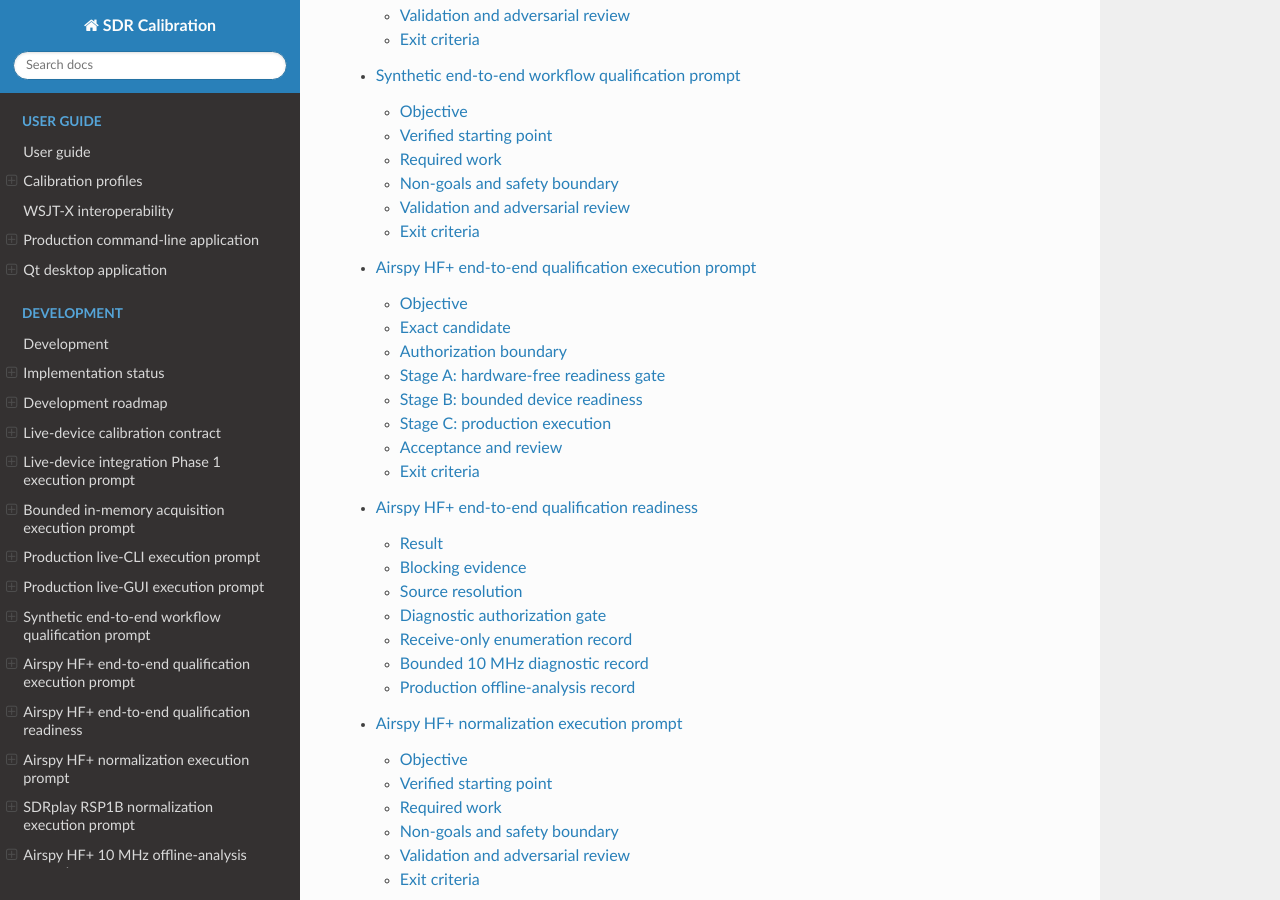
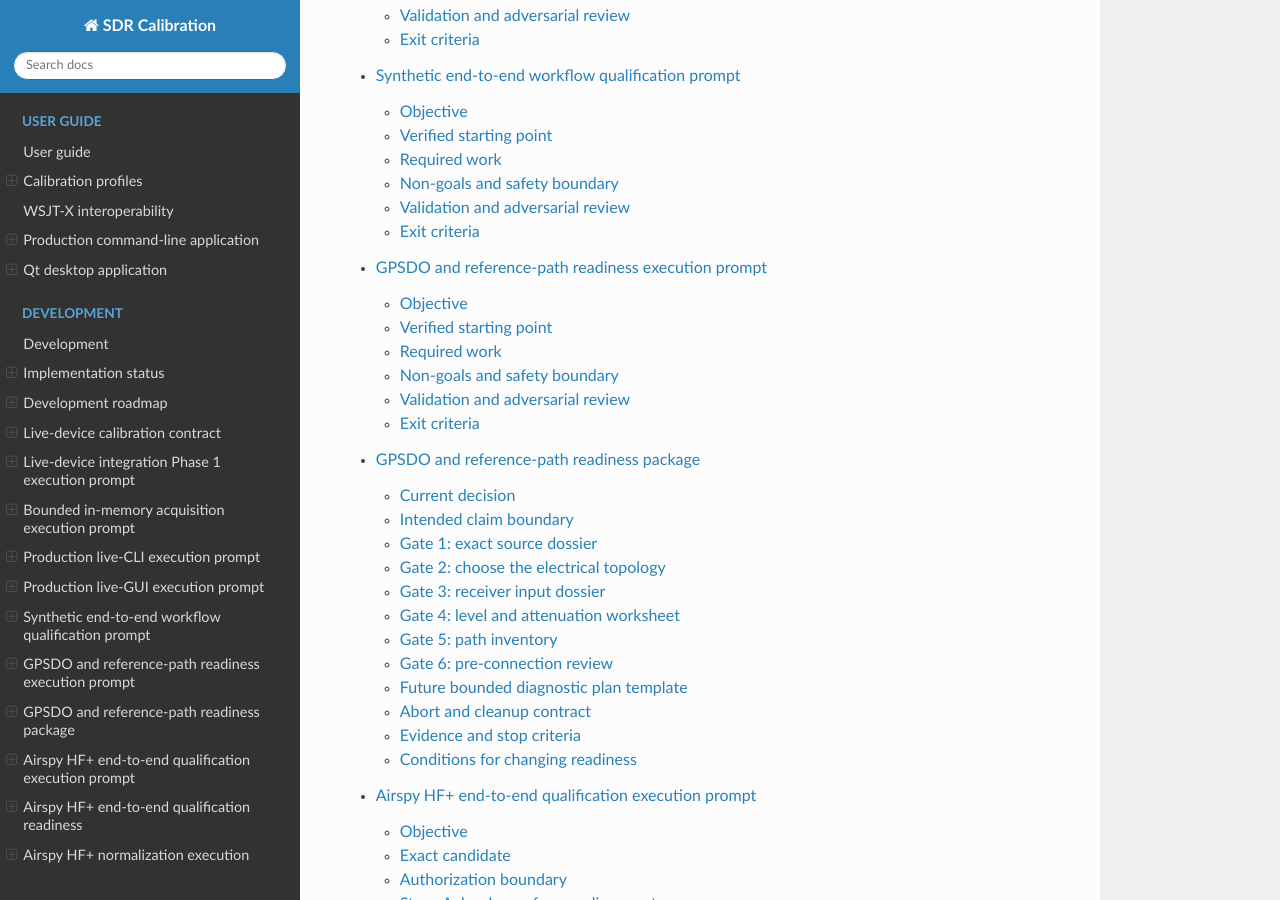
Before and after one commit to lbussy/SDR-Calibration, a Sphinx documentation site: the page built from docs/index.md, in a window 1280 px wide and 900 px high, scrolled down 2364 px. Built offline with Sphinx 7.4.7 and the Read the Docs theme 3.1.0, drawn with Linux system fonts in a browser that asks for light colours; part of the change alters nothing that is shown.

````diff
--- /dev/null
+++ b/docs/development/gpsdo-reference-path-readiness-execution-prompt.md
@@ -0,0 +1,71 @@
+# GPSDO and reference-path readiness execution prompt
+
+## Objective
+
+Prepare a complete, reviewable, documentation-only readiness package for a
+future GPS-disciplined reference connection. Define the information, safety
+calculations, topology decision, evidence, bounded execution-plan fields, abort
+conditions, cleanup, and approval gates required before connecting the source
+to an SDR.
+
+## Verified starting point
+
+- Airspy HF+ Discovery serial `2f52ff5de72635ba` and SDRplay RSP1B serial
+  `2404058C60` are qualified only for their retained bounded captures.
+- Their 10 MHz antenna samples were rejected by the unchanged production
+  estimator and do not establish WWV suitability or calibration.
+- A GPSDO has been ordered, but its exact model, received condition, outputs,
+  level, impedance, lock behavior, traceability, and suitability have not been
+  established in this repository.
+- No approved physical connection plan exists. End-to-end calibration remains
+  paused.
+
+## Required work
+
+1. Define the exact source-identification, output, traceability, environmental,
+   warm-up, lock, and uncertainty evidence required after receipt.
+2. Require an explicit choice between using a supported receiver reference-
+   clock input and injecting an attenuated signal into an RF input. Never treat
+   those ports or electrical contracts as interchangeable.
+3. Define receiver-specific evidence for the exact input port, impedance,
+   absolute maximum level, recommended test level, DC tolerance, protection,
+   bandwidth, and any driver-visible clock/configuration state.
+4. Provide reviewable level-conversion and worst-case attenuation calculations
+   without supplying values that have not been verified.
+5. Inventory every splitter, attenuator, DC block, adapter, cable, terminator,
+   and measurement instrument, including ratings, losses, uncertainties, and
+   connector/impedance compatibility.
+6. Define pre-connection, connection, bounded receive, abort, cleanup, and
+   independent evidence-review gates. Leave exact commands and settings blank
+   until the equipment and one bounded test are separately approved.
+7. State the current readiness decision and the evidence needed to change it.
+
+## Non-goals and safety boundary
+
+- Do not connect, power, configure, enumerate, or stream from any hardware.
+- Do not infer electrical suitability from an order listing, connector shape,
+  nominal frequency, product family, or unverified web description.
+- Do not prescribe attenuation, signal level, splitter topology, clock mode,
+  capture settings, or commands before exact source and receiver evidence is
+  available.
+- Do not claim traceability, reference class, uncertainty, calibration
+  accuracy, device support, or end-to-end qualification.
+- Do not change code, schemas, dependencies, estimator thresholds, or existing
+  capture and calibration claims.
+
+## Validation and adversarial review
+
+Build the Sphinx documentation with warnings as errors and run
+`git diff --check`. Review the package for clock/RF-port confusion, peak/RMS or
+loaded/unloaded voltage confusion, impedance mismatch, DC hazards, unsafe
+maximum-level interpretation, missing tolerances, unverified traceability,
+splitter back-feed, absent abort/cleanup rules, premature commands, and
+qualification overclaim. Correct every actionable finding and repeat affected
+checks.
+
+## Exit criteria
+
+The repository contains a complete readiness worksheet and bounded future-plan
+template; every unknown remains visibly blocking; connection readiness remains
+fail closed until exact evidence is supplied and reviewed; and no hardware or
+external service has been accessed.
--- /dev/null
+++ b/docs/development/gpsdo-reference-path-readiness.md
@@ -0,0 +1,244 @@
+# GPSDO and reference-path readiness package
+
+## Current decision
+
+**Readiness status: NOT READY TO CONNECT.**
+
+This package is complete as an offline planning artifact. The physical path is
+not ready because the exact GPSDO, output contract, receiver input limits,
+interconnection components, traceability evidence, and bounded test settings
+have not been verified and approved. Possession, delivery, lock indication, or
+a nominal 10 MHz label will not change this decision by itself.
+
+No step in this document authorizes powering equipment, connecting cables,
+enumerating an SDR, starting a stream, or performing a receive test.
+
+## Intended claim boundary
+
+The first authorized physical activity, when separately approved, will be a
+bounded receive-only reference-path diagnostic. It may establish safe transport
+and signal suitability for one exact path. It will not by itself establish
+reference traceability, observation independence, calibration accuracy, a
+native profile, or end-to-end qualification.
+
+Candidate receivers currently known to the project are:
+
+| Receiver | Current evidence | Reference-path status |
+| --- | --- | --- |
+| Airspy HF+ Discovery serial `2f52ff5de72635ba` | Exact recorded macOS combination is bounded-capture-qualified | Input topology and limits unverified; not ready |
+| SDRplay RSP1B serial `2404058C60` | Exact recorded macOS combination is bounded-capture-qualified | Input topology and limits unverified; not ready |
+
+## Gate 1: exact source dossier
+
+Complete every field from retained manufacturer documentation, calibration
+records, or direct measurement. Record document titles, revisions, retrieval
+dates, and page or section references.
+
+| Field | Required evidence | Current value |
+| --- | --- | --- |
+| Manufacturer, exact model, serial | Nameplate plus authoritative manual | Unverified |
+| Output port and connector | Labeled port and manual | Unverified |
+| Nominal frequency and available modes | Manual; exact selected mode later verified | Unverified |
+| Waveform and harmonic specification | Manual or measured record | Unverified |
+| Output level | Minimum, nominal, and maximum with units | Unverified |
+| Level convention | dBm, dBV, Vrms, Vpp, open-circuit, or specified load | Unverified |
+| Source impedance and required load | Manual | Unverified |
+| DC content or bias | Manual and measurement method | Unverified |
+| Warm-up requirement | Manual and planned monotonic timer | Unverified |
+| Lock indication and lock-loss behavior | Manual plus observable indication | Unverified |
+| Holdover behavior | Manual; state whether holdover is permitted | Unverified |
+| Environmental limits | Manual and planned observation method | Unverified |
+| Power supply and grounding | Manual and bench arrangement | Unverified |
+| Traceability chain | Current calibration/specification evidence | Unverified |
+| Frequency uncertainty | Value, coverage, conditions, validity interval | Unverified |
+
+An order page or nominal product specification may identify a candidate. It
+does not prove the received unit's identity, condition, configured output,
+traceability, or uncertainty.
+
+## Gate 2: choose the electrical topology
+
+Exactly one topology must be selected and justified before calculating the
+path. The selection is part of the later approval digest.
+
+### Receiver reference-clock input
+
+Use only when the exact receiver and driver expose a documented compatible
+reference-clock input and the software can preserve requested and effective
+clock state. Verify frequency, waveform, level, impedance, connector, lock or
+clock-detection behavior, fallback behavior, and whether switching clocks while
+the device is active is prohibited.
+
+### Attenuated RF calibration-signal input
+
+Use only through the exact receiver RF input with a path that reduces the
+source to a documented safe and useful level. Verify absolute maximum input,
+recommended operating range, impedance, DC tolerance, preselector/bandwidth,
+overload behavior, and whether AGC or gain settings can obscure clipping.
+
+These topologies are not interchangeable. A reference-clock output must never
+be connected to an RF or clock port merely because its connector fits.
+
+## Gate 3: receiver input dossier
+
+Complete one copy for each proposed receiver and input port.
+
+| Field | Required value |
+| --- | --- |
+| Exact receiver, serial, driver/module/API | Unverified |
+| Exact physical port and intended function | Unverified |
+| Input impedance across the test frequency | Unverified |
+| Absolute maximum input, including duration conditions | Unverified |
+| Recommended continuous diagnostic level | Unverified |
+| DC tolerance and required DC block | Unverified |
+| ESD or overload protection limitations | Unverified |
+| Supported external-clock contract, if applicable | Unverified |
+| Requested sample rate, bandwidth, gain, AGC, antenna, clock, correction | Deferred to bounded plan |
+| Required effective readbacks and normalization provenance | Deferred to bounded plan |
+
+Treat an absolute maximum as a damage boundary, not a target. The later plan
+must choose a lower operating level with a documented engineering margin.
+
+## Gate 4: level and attenuation worksheet
+
+Do not mix voltage conventions. Convert only after establishing waveform,
+source impedance, load impedance, and whether the stated voltage is loaded or
+open circuit.
+
+For a sinusoid measured across the intended resistive load:
+
+```text
+Vrms = Vpp / (2 * sqrt(2))
+P_watts = Vrms^2 / R_ohms
+P_dBm = 10 * log10(P_watts / 0.001)
+```
+
+For a matched path expressed in dB:
+
+```text
+receiver_level_dBm = source_level_dBm
+                     - fixed_attenuation_dB
+                     - splitter_loss_dB
+                     - cable_and_adapter_loss_dB
+```
+
+The safety calculation uses worst cases, not nominal values:
+
+```text
+highest_receiver_level = highest_source_level
+                         - lowest_total_path_loss
+
+required_attenuation >= highest_source_level
+                        - chosen_receiver_operating_level
+                        + engineering_margin
+```
+
+Retain the source-level tolerance, component-loss tolerance, instrument
+uncertainty, mismatch effects, and engineering margin separately. Independently
+show that the highest possible receiver level remains below the documented
+absolute maximum. A calculator result cannot replace a measured pre-connection
+level at the intended load.
+
+## Gate 5: path inventory
+
+| Item | Required retained information |
+| --- | --- |
+| Fixed or step attenuator | Asset ID, nominal attenuation, tolerance, frequency range, impedance, power rating |
+| Splitter or divider | Asset ID, topology, port isolation, insertion loss, impedance, frequency and power ratings |
+| DC block | Asset ID, voltage rating, frequency range, insertion loss, impedance |
+| Terminators | Asset ID, impedance, power rating, frequency range |
+| Cables and adapters | Endpoints, impedance, length, loss or bound, frequency and power ratings |
+| Switch or relay, if any | Isolation, unterminated-state behavior, sequencing, ratings |
+| Measurement instrument | Model, serial, calibration status, uncertainty, probe/load configuration |
+
+Every unused splitter port must have a reviewed disposition. Do not combine an
+antenna and local source without a separately reviewed combiner/isolation plan.
+Prevent receiver-to-receiver and source-to-antenna back-feed. Connector adapters
+do not correct an impedance or level mismatch.
+
+## Gate 6: pre-connection review
+
+The later reviewer must answer every item positively:
+
+- Exact source, receiver, port, and component identities are recorded.
+- The selected topology is supported by authoritative documentation.
+- Units, load convention, impedances, and DC behavior are unambiguous.
+- Worst-case calculations include tolerances, uncertainty, and margin.
+- The assembled path has been checked into the intended load before an SDR is
+  connected.
+- GPS lock, warm-up, environment, and holdover policy are observable.
+- The operator owns the hardware and test interval; conflicting users and
+  processes are excluded.
+- Requested and required effective SDR settings are frozen.
+- Duration, sample, memory, and artifact bounds are explicit.
+- Abort, cleanup, post-run enumeration, and evidence paths are explicit.
+- The exact plan text has an immutable SHA-256 and separate authorization.
+
+Any negative or unknown answer keeps the path `NOT READY TO CONNECT`.
+
+## Future bounded diagnostic plan template
+
+Complete this template only after Gates 1 through 6 pass. Its completion still
+does not authorize execution.
+
+```text
+Plan identifier and SHA-256:
+Source identity and output:
+Reference class and evidence ceiling:
+Receiver identity, driver, platform, and input port:
+Selected topology:
+Complete connection order:
+Verified source level and uncertainty at intended load:
+Path components, losses, tolerances, and calculated receiver level:
+Receiver safe limit, chosen operating level, and margin:
+Warm-up start, minimum duration, and lock acceptance:
+Requested center frequency, sample rate, bandwidth, gain/AGC, antenna,
+clock source, and driver correction:
+Required effective readbacks:
+Capture duration/sample/memory/byte bounds:
+Estimator and acceptance policy versions:
+Reference-condition evidence:
+Artifact and privacy disposition:
+Abort method and triggers:
+Reverse-order cleanup and safe-state checks:
+Post-run exact serial-bound enumeration:
+Independent hashes and evidence-review procedure:
+Stop criteria and prohibited retries:
+Authorization scope, operator, and time window:
+```
+
+## Abort and cleanup contract
+
+Abort before or during a future diagnostic upon lock loss or ambiguous lock,
+unexpected level or DC, incorrect load, heating, odor, unstable power,
+unplanned clock fallback, identity/configuration mismatch, overload or clipping,
+timeouts beyond the bound, discontinuity, non-finite samples, artifact-bound
+violation, cancellation failure, or any condition outside the approved plan.
+
+After construction, cleanup proceeds in reverse order: stop acquisition,
+deactivate and close the stream, release the device, disable or isolate the
+source as specified, disconnect in the approved safe order, terminate required
+ports, and verify the final device and bench state. Unknown cleanup state fails
+the diagnostic regardless of otherwise useful samples.
+
+## Evidence and stop criteria
+
+Retain the approved plan digest, source and receiver dossiers, manuals and
+calibration-record identifiers, calculations, inventory, pre-connection
+measurements, photographs or diagrams as privacy permits, UTC and monotonic
+timing, source lock evidence, requested/effective SDR settings, stream and
+cleanup results, artifact hashes, estimator/acceptance results, deviations, and
+independent review.
+
+Stop after the first bounded diagnostic and offline suitability analysis. Do
+not proceed automatically to a second receiver, another frequency, profile
+generation, or end-to-end calibration. Each expansion requires a new reviewed
+plan and authorization.
+
+## Conditions for changing readiness
+
+Change this package from `NOT READY TO CONNECT` only after every gate is
+completed with retained evidence, no contradiction remains, and the exact
+bounded plan receives separate approval. A ready connection plan would still
+leave physical execution and every resulting qualification claim separately
+gated.
--- a/docs/development/index.md
+++ b/docs/development/index.md
@@ -24,6 +24,9 @@ The production live-GUI slice is governed by the
 [live-GUI execution prompt](live-gui-execution-prompt.md).
 The hardware-free cross-component gate is governed by the
 [synthetic end-to-end workflow qualification prompt](synthetic-end-to-end-workflow-qualification-prompt.md).
+Future local-reference work is held by the
+[GPSDO/reference-path readiness package](gpsdo-reference-path-readiness.md),
+prepared under its [execution prompt](gpsdo-reference-path-readiness-execution-prompt.md).
 The first exact local end-to-end candidate is governed by the
 [Airspy HF+ qualification prompt](airspyhf-end-to-end-qualification-prompt.md),
 with its current [hardware-free readiness result](airspyhf-end-to-end-readiness.md).
--- a/docs/development/status.md
+++ b/docs/development/status.md
@@ -66,6 +66,12 @@
   reliability-quotient policy output, in-domain evaluation and sign convention,
   and fail-closed tampering and extrapolation. This makes no physical accuracy
   or reference-suitability claim.
+- Documentation-only GPSDO and reference-path readiness package covering exact
+  source and receiver dossiers, clock-versus-RF topology selection, worst-case
+  level and attenuation calculations, component inventory, pre-connection
+  review, bounded-plan fields, abort/cleanup, evidence, and stop criteria. The
+  physical path remains explicitly not ready and no reference suitability or
+  calibration claim is established.
 - Production `sdrcal calibrate` CLI for strict, bounded, digest-verified
   recorded CF32LE observations, with an independent local registry-signature
   pin file, canonical terminal JSON, stable exit categories, progress,
--- a/docs/index.md
+++ b/docs/index.md
@@ -31,6 +31,8 @@ development/live-memory-acquisition-execution-prompt
 development/live-cli-execution-prompt
 development/live-gui-execution-prompt
 development/synthetic-end-to-end-workflow-qualification-prompt
+development/gpsdo-reference-path-readiness-execution-prompt
+development/gpsdo-reference-path-readiness
 development/airspyhf-end-to-end-qualification-prompt
 development/airspyhf-end-to-end-readiness
 development/airspyhf-normalization-execution-prompt
````
